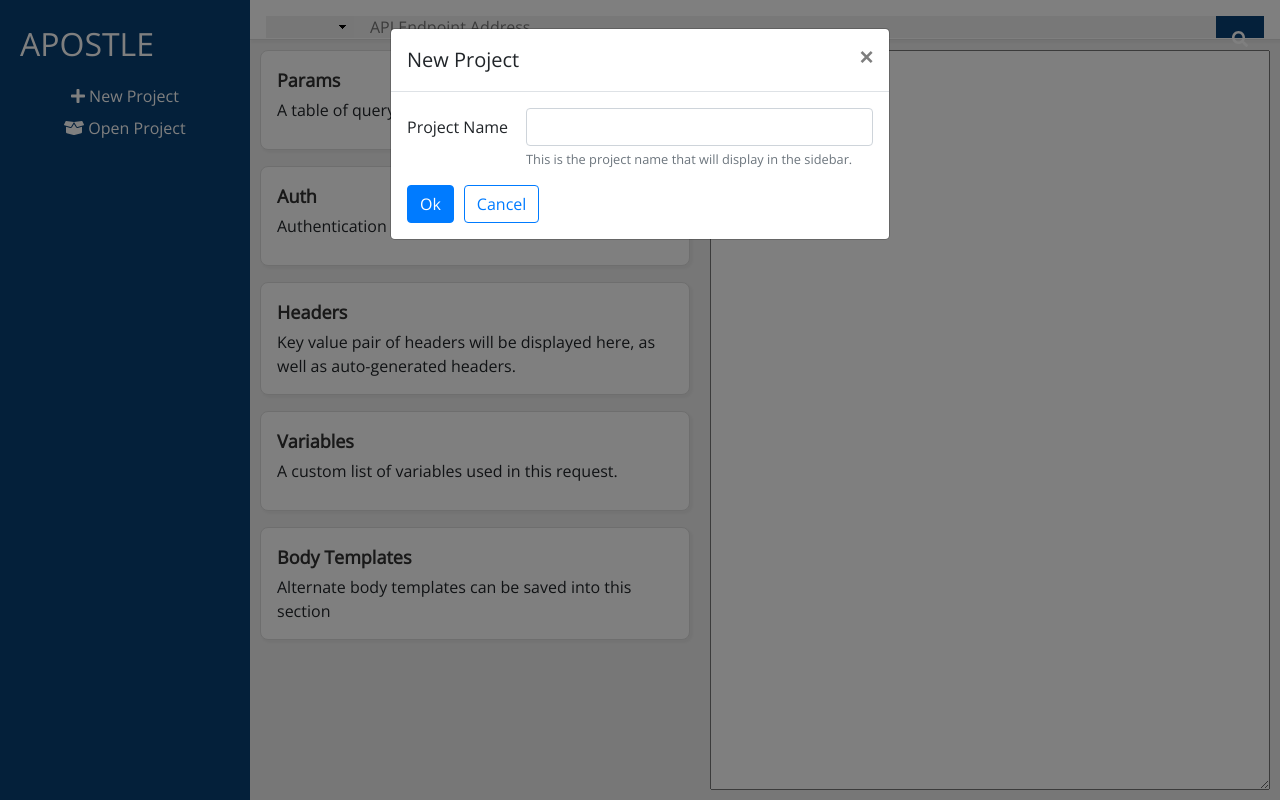
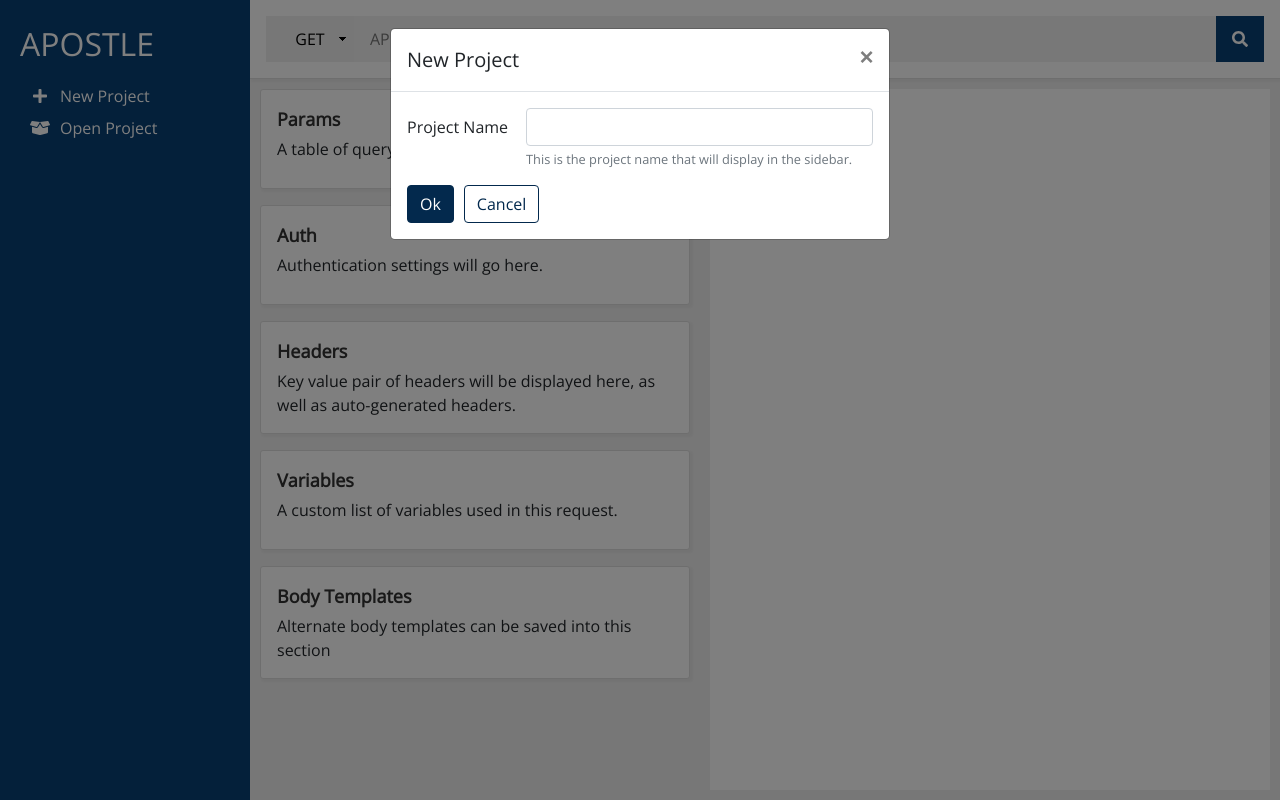
Before and after one commit to bmorrisondev/apostle, a Vue app in the folder app/: page / in a window 1280 px wide. Both pictures are taken after a click on the button "New Project". Built offline with nearby package versions, Linux system fonts and the light colour scheme.

Commit message:
resolve styles, allow submit on enter

```diff
--- a/app/src/App.vue
+++ b/app/src/App.vue
@@ -6,6 +6,7 @@
           <div class="sidebar-title">
             APOSTLE
           </div>
+          <div class="project-actions">
             <button class="new-project-button project-button" @click="displayNewProjectModal()">
               <font-awesome-icon icon="plus"/><span>New Project</span>
             </button>
@@ -13,6 +14,7 @@
               <font-awesome-icon icon="box-open"/><span>Open Project</span>
             </button>
             <input id="fileInput" type="file" @change="loadProject"/>
+          </div>
         </div>
       </div>
         <div
@@ -58,7 +60,7 @@
           label="Project Name"
           label-for="input-horizontal"
           >
-          <b-form-input id="new-project-name-input" v-model="newProjectName"></b-form-input>
+          <b-form-input id="new-project-name-input" v-model="newProjectName" @keyup.enter.prevent="saveNewProject()"></b-form-input>
         </b-form-group>
         <div class="button-container">
           <button class="modal-button btn btn-primary" @click="saveNewProject()">Ok</button>
@@ -152,6 +154,9 @@ export default {
     },
 
     saveNewProject: function () {
+      if(!this.newProjectName){
+        return;
+      }
       let fileName = this.newProjectName.toLowerCase().split(" ").join("-");
       let projectShell = {
         projectName: this.newProjectName,
@@ -262,6 +267,12 @@ html, body {
       border: none;
       border-radius: 4px;
       padding: 4px;
+      text-align: left;
+
+      svg{
+        width: 2rem;
+        text-align: left;
+      }
 
       span {
         margin-left: 4px;
@@ -307,5 +318,20 @@ html, body {
 
 .modal-button {
   margin-right: 10px;
+  border: #03294d solid 1px;
 }
+
+.modal-button.btn-primary{
+  background-color:#03294d;
+}
+
+.modal-button.btn-outline-primary{
+  color:#03294d;
+}
+
+.modal-button:hover{
+  background-color:#094074;
+  color:#eee;
+}
+
 </style>
--- a/app/src/components/Main.vue
+++ b/app/src/components/Main.vue
@@ -89,7 +89,7 @@ export default {
 
   .address-bar {
     display: flex;
-    height: 5vh;
+    height: auto;
     background-color: white;
     border-bottom: 1px solid #ddd;
     box-shadow: 2px 2px 2px 1px rgba(0, 0, 0, 0.03);
@@ -130,7 +130,7 @@ export default {
 
   .options-panel {
     border: 1px solid #ddd;
-    border-radius: 8px;
+    border-radius: 3px;
     background-color: white;
     padding: 16px;
     margin-bottom: 16px;
@@ -151,6 +151,8 @@ export default {
   .request-body-textarea {
     height: 100%;
     width: 100%;
+    border: none;
+    resize: none;
   }
 }
 </style>
```
Lines whose indentation alone changed are shown as unchanged.
